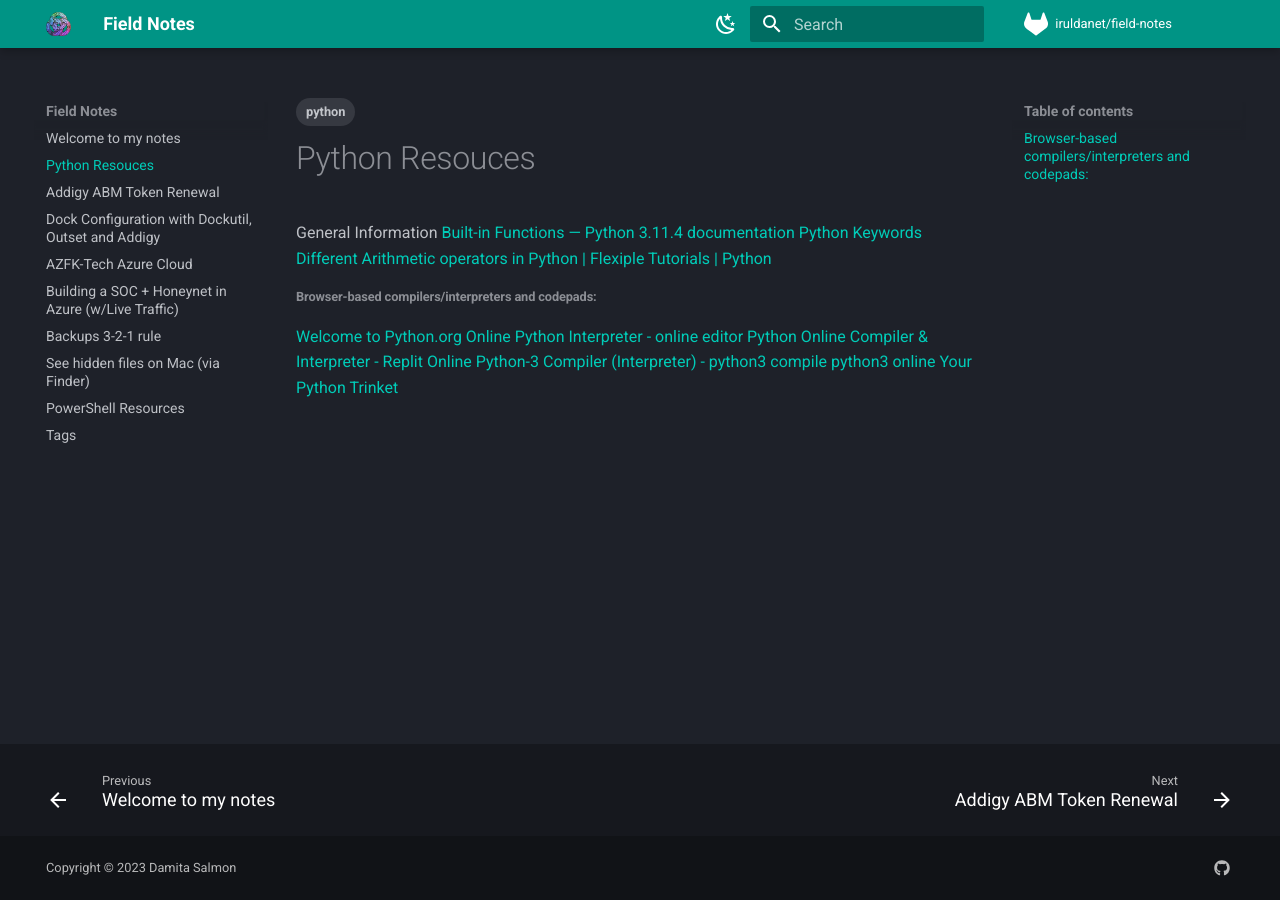
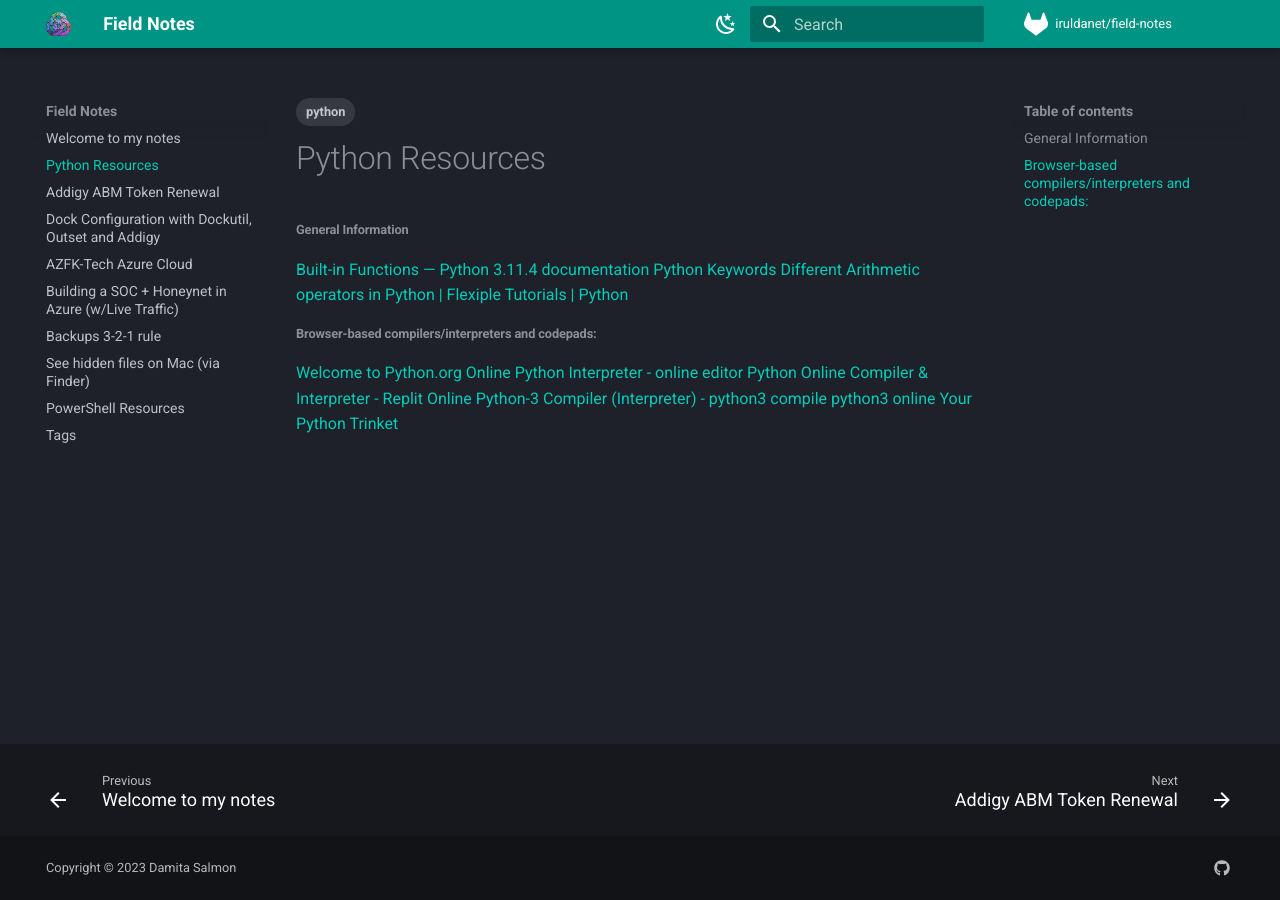
Before and after one commit to damitasalmon/field-notes, an MkDocs documentation site: the page built from docs/Python Resources.md, in a window 1280 px wide. Built offline with MkDocs 1.6.1 and Material for MkDocs 9.7.7, drawn with Linux system fonts in a browser that asks for light colours; comment, search, counter and statistics services are not loaded.

Commit message:
Fix typos on py resource page

```diff
--- a/docs/Python Resouces.md
+++ b/docs/Python Resources.md
@@ -3,7 +3,9 @@ tags:
 - python
 ---
 
-General Information
+# Python Resources
+
+###### General Information
 [Built-in Functions — Python 3.11.4 documentation](https://docs.python.org/3/library/functions.html)
 [Python Keywords](https://www.w3schools.com/python/python_ref_keywords.asp)
 [Different Arithmetic operators in Python | Flexiple Tutorials | Python](https://flexiple.com/python/arithmetic-operators-in-python/)
```
